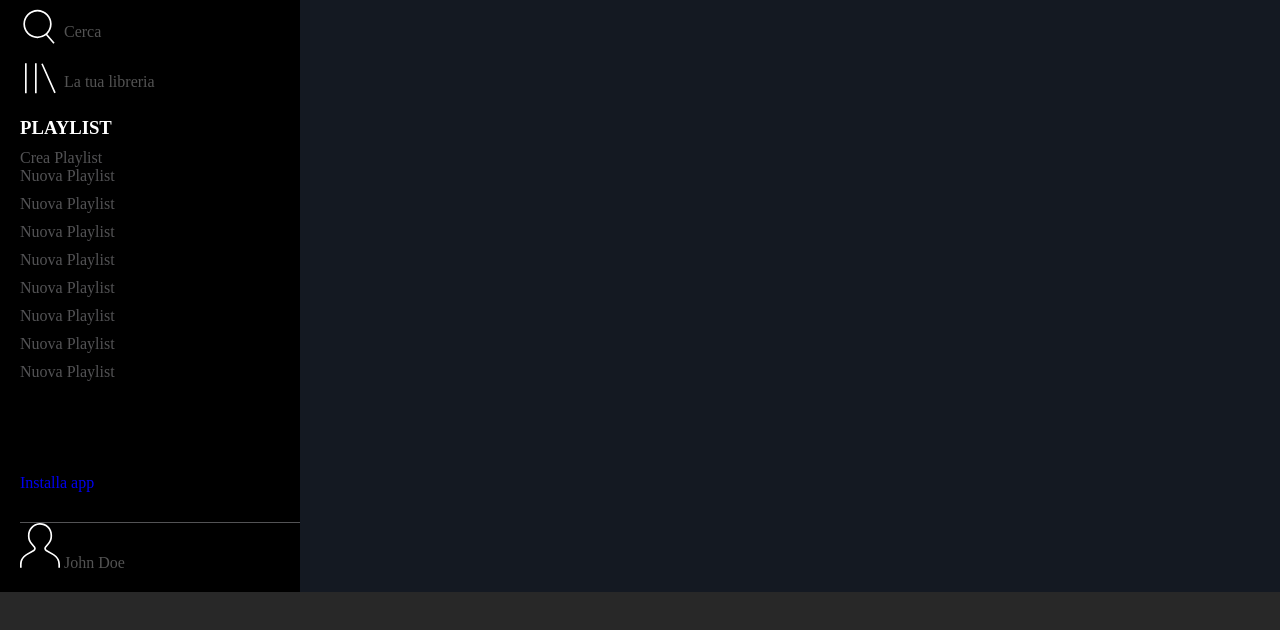
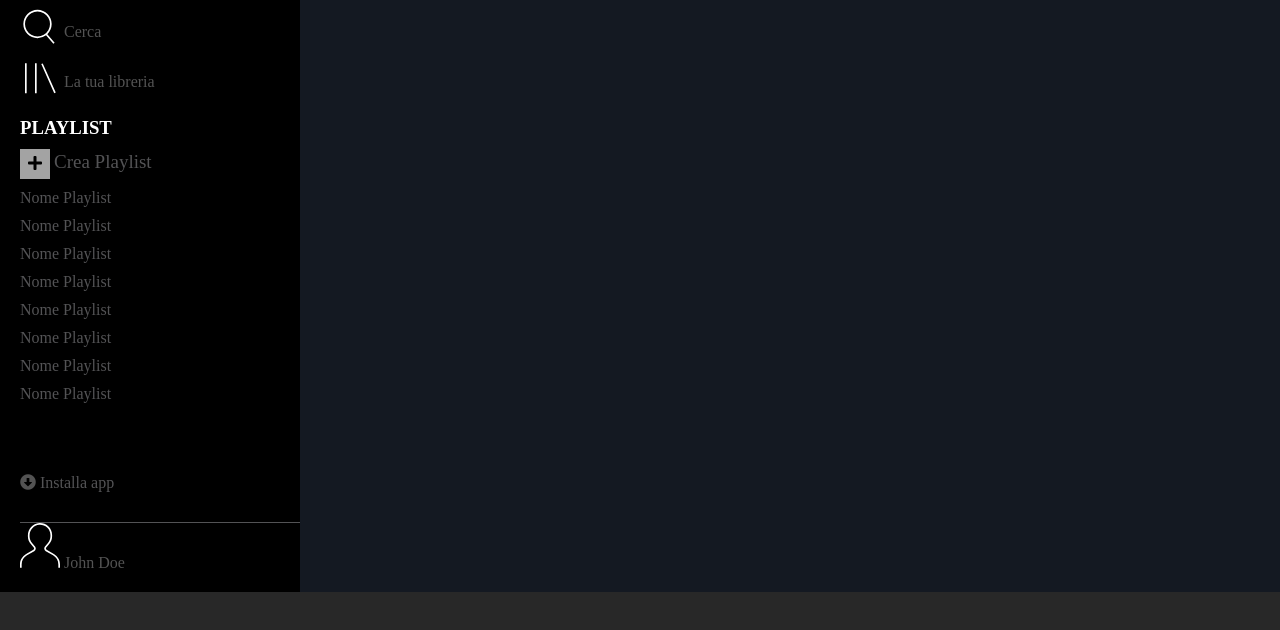
Before and after one commit to Angelo7x/html-css-spotifyweb, a plain HTML site: page index.html in a window 1280 px wide. Shown: the part 128-758 px from the top of the page. Drawn offline with Linux system fonts and the light colour scheme.

Commit message:
fine aside

```diff
--- a/css/style.css
+++ b/css/style.css
@@ -38,6 +38,24 @@ aside {
     overflow-y: auto;
     display: flex;
     flex-direction: column;
+}
+
+.crea-play {
+    margin-bottom: 10px;
+}
+
+.crea-play a {
+    font-size: 19px;
+}
+.square {
+    display: inline-block;
+    height: 30px;
+    width: 30px;
+    background-color: #a3a3a3;
+    vertical-align: middle;
+    text-align: center;
+    color: black;
+    line-height: 30px;
 }
 
 .nav-bottom {
@@ -132,3 +150,7 @@ ul li {
     border-top: 1px solid #535355;
     margin-top: 30px;
 }
+
+.installation {
+    color: #535355;
+}
--- a/index.html
+++ b/index.html
@@ -7,6 +7,7 @@
     <link rel="preconnect" href="https://fonts.googleapis.com">
     <link rel="preconnect" href="https://fonts.gstatic.com" crossorigin>
     <link href="https://fonts.googleapis.com/css2?family=Montserrat:wght@300;400;600;700&display=swap" rel="stylesheet">
+    <link rel="stylesheet" href="https://cdnjs.cloudflare.com/ajax/libs/font-awesome/5.15.3/css/all.min.css" integrity="sha512-iBBXm8fW90+nuLcSKlbmrPcLa0OT92xO1BIsZ+ywDWZCvqsWgccV3gFoRBv0z+8dLJgyAHIhR35VZc2oM/gI1w==" crossorigin="anonymous" referrerpolicy="no-referrer" />
     <link rel="stylesheet" href="css/style.css">
     <title>Spotify</title>
 </head>
@@ -33,20 +34,24 @@
                         </div>
                         <div class="playlist">
                             <h3>PLAYLIST</h3>
-                            <a class="crea-play" href="#">Crea Playlist</a>
+                            <div class="crea-play">
+                                <div class="square"><i class="fas fa-plus"></i></div>
+                                <a href="#">Crea Playlist</a>
+                            </div>
                             <ul>
-                                <li><a href="#">Nuova Playlist</a></li>
-                                <li><a href="#">Nuova Playlist</a></li>
-                                <li><a href="#">Nuova Playlist</a></li>
-                                <li><a href="#">Nuova Playlist</a></li>
-                                <li><a href="#">Nuova Playlist</a></li>
-                                <li><a href="#">Nuova Playlist</a></li>
-                                <li><a href="#">Nuova Playlist</a></li>
-                                <li><a href="#">Nuova Playlist</a></li>
+                                <li><a href="#">Nome Playlist</a></li>
+                                <li><a href="#">Nome Playlist</a></li>
+                                <li><a href="#">Nome Playlist</a></li>
+                                <li><a href="#">Nome Playlist</a></li>
+                                <li><a href="#">Nome Playlist</a></li>
+                                <li><a href="#">Nome Playlist</a></li>
+                                <li><a href="#">Nome Playlist</a></li>
+                                <li><a href="#">Nome Playlist</a></li>
                             </ul>
                         </div>
                     </div>
                     <div class="bottom-aside">
+                        <i class="fas fa-arrow-alt-circle-down"></i>
                         <a href="#" class="installation">Installa app</a>
                         <div class="account">
                             <div class="account-icon">
```
